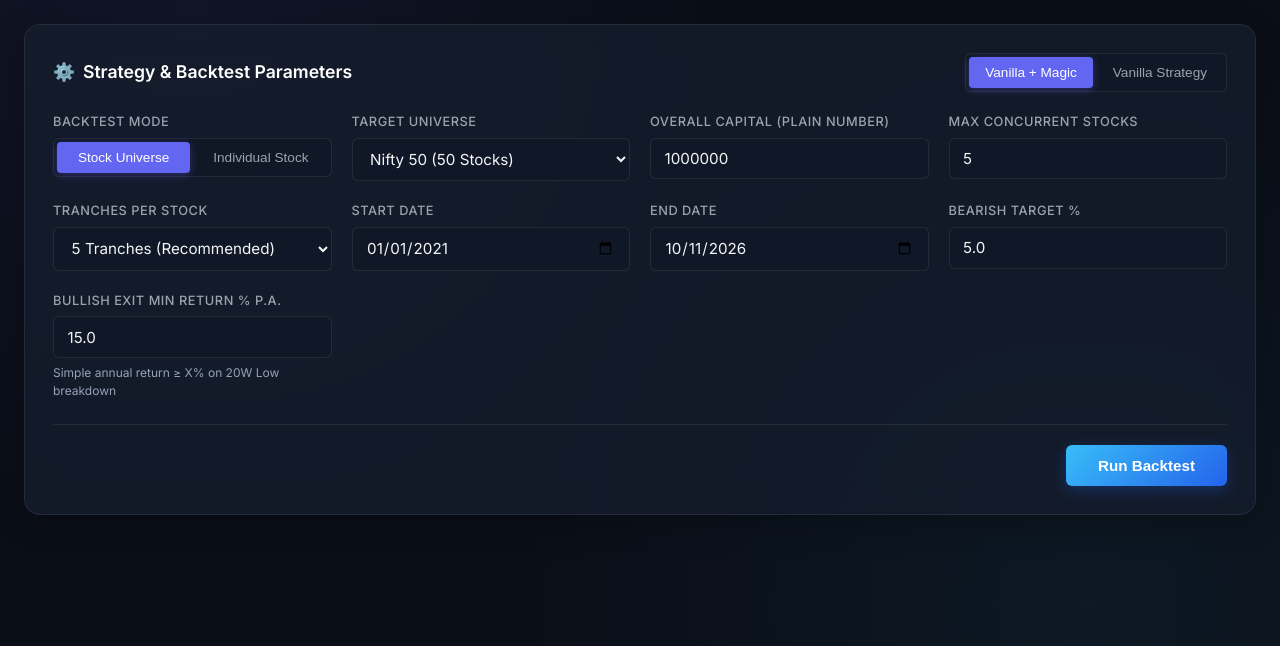
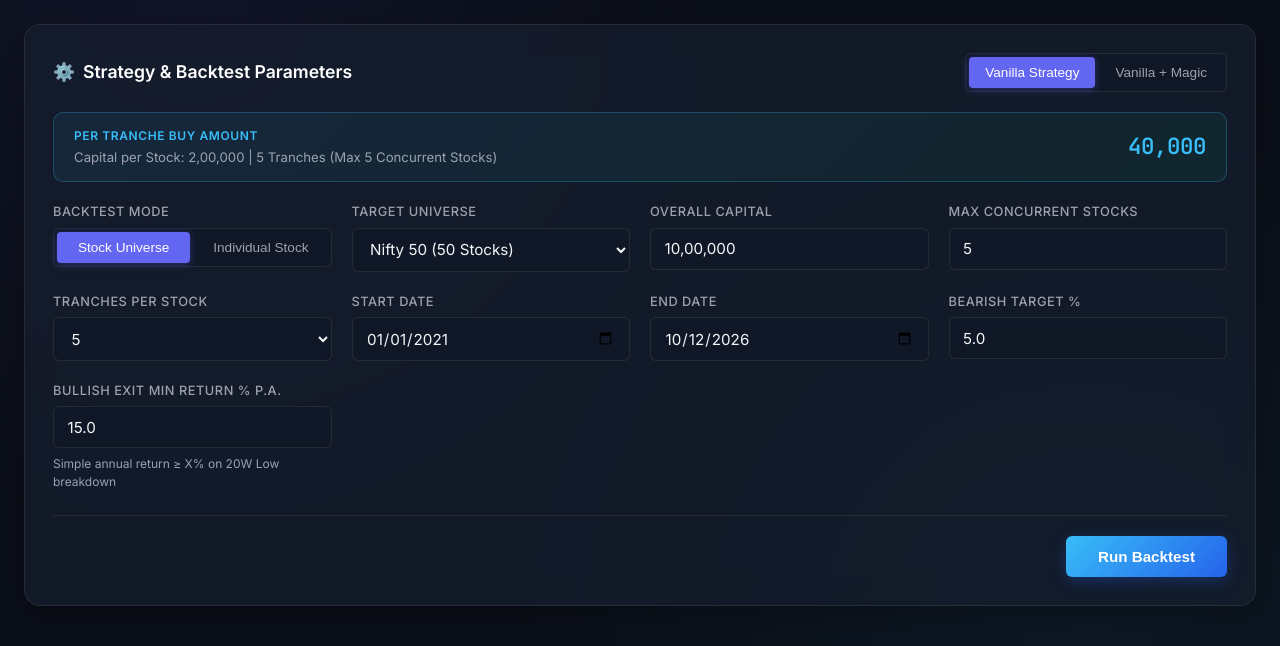
Before and after one commit to Fulera2021/Darvas-Bearish-Bullish-combo, a FastAPI app: page / in a window 1280 px wide. Shown: the part 77-723 px from the top of the page. Run offline with FastAPI, Linux system fonts and the light colour scheme.

Commit message:
feat: enhance UI with Indian currency formatting, per tranche buy box, dynamic yesterday date, default vanilla, and remove win rate KPI

```diff
--- a/web/app.py
+++ b/web/app.py
@@ -42,12 +42,12 @@ EXPORT_CACHE: Dict[str, Any] = {}
 
 class BacktestRequest(BaseModel):
     mode: str = Field(default="stock", description="'stock' or 'universe'")
-    variant: str = Field(default="magic", description="'vanilla' or 'magic'")
+    variant: str = Field(default="vanilla", description="'vanilla' or 'magic'")
     symbol: Optional[str] = Field(default="RELIANCE", description="Ticker symbol for individual stock")
     universe: Optional[str] = Field(default="Nifty 50", description="Universe name")
     total_capital: float = Field(default=1000000.0, ge=1000.0)
     max_active_stocks: int = Field(default=5, ge=1, le=50)
-    num_parts: int = Field(default=5, ge=1, le=5)
+    num_parts: int = Field(default=5, ge=2, le=5)
     start_date: str = Field(default="2021-01-01")
     end_date: str = Field(default="2026-10-11")
     target_pct: float = Field(default=5.0, gt=0.0, le=100.0)
--- a/web/static/css/style.css
+++ b/web/static/css/style.css
@@ -141,6 +141,47 @@ body {
   display: flex;
   align-items: center;
   gap: 0.5rem;
+}
+
+/* Per Tranche Calculation Box */
+.tranche-calc-box {
+  background: linear-gradient(135deg, rgba(56, 189, 248, 0.08) 0%, rgba(16, 185, 129, 0.08) 100%);
+  border: 1px solid rgba(56, 189, 248, 0.25);
+  border-radius: var(--radius-md);
+  padding: 0.85rem 1.25rem;
+  margin-bottom: 1.25rem;
+  display: flex;
+  align-items: center;
+  justify-content: space-between;
+  flex-wrap: wrap;
+  gap: 0.75rem;
+}
+
+.tranche-calc-left {
+  display: flex;
+  flex-direction: column;
+  gap: 0.2rem;
+}
+
+.tranche-calc-title {
+  font-size: 0.75rem;
+  font-weight: 600;
+  text-transform: uppercase;
+  letter-spacing: 0.05em;
+  color: var(--accent-cyan);
+}
+
+.tranche-calc-sub {
+  font-size: 0.825rem;
+  color: var(--text-muted);
+}
+
+.tranche-calc-amount {
+  font-family: var(--font-mono);
+  font-size: 1.4rem;
+  font-weight: 700;
+  color: #38bdf8;
+  letter-spacing: -0.02em;
 }
 
 /* Form Grid */
--- a/web/static/js/app.js
+++ b/web/static/js/app.js
@@ -4,11 +4,31 @@
 
 let state = {
   mode: 'universe',          // 'universe' or 'stock'
-  variant: 'magic',          // 'magic' or 'vanilla'
+  variant: 'vanilla',         // 'vanilla' (default) or 'magic'
   lastRunId: null,
   lastRunData: null,
   activeTab: 'summary'
 };
+
+function formatIndianNumber(num) {
+  if (isNaN(num) || num === null || num === undefined) return '0';
+  return new Intl.NumberFormat('en-IN', { maximumFractionDigits: 0 }).format(Math.floor(num));
+}
+
+function parseIndianNumber(str) {
+  if (!str) return 0;
+  const clean = String(str).replace(/[^\d]/g, '');
+  return parseInt(clean, 10) || 0;
+}
+
+function getYesterdayDateStr() {
+  const d = new Date();
+  d.setDate(d.getDate() - 1);
+  const yyyy = d.getFullYear();
+  const mm = String(d.getMonth() + 1).padStart(2, '0');
+  const dd = String(d.getDate()).padStart(2, '0');
+  return `${yyyy}-${mm}-${dd}`;
+}
 
 document.addEventListener('DOMContentLoaded', () => {
   initVariantToggle();
@@ -51,8 +71,33 @@ function initModeToggle() {
         universeGroup.classList.remove('d-none');
         maxStocksGroup.classList.remove('d-none');
       }
+      updateTrancheCalcBox();
     });
   });
+}
+
+function updateTrancheCalcBox() {
+  const capInput = document.getElementById('total-capital');
+  const totalCap = capInput ? parseIndianNumber(capInput.value) : 1000000;
+  const numParts = parseInt(document.getElementById('num-parts')?.value, 10) || 5;
+  const maxStocks = parseInt(document.getElementById('max-stocks')?.value, 10) || 5;
+
+  let perTranche = 0;
+  let subText = '';
+
+  if (state.mode === 'stock') {
+    perTranche = Math.floor(totalCap / numParts);
+    subText = `Total Capital: ${formatIndianNumber(totalCap)} split into ${numParts} Tranches`;
+  } else {
+    const perStock = Math.floor(totalCap / maxStocks);
+    perTranche = Math.floor(perStock / numParts);
+    subText = `Capital per Stock: ${formatIndianNumber(perStock)} | ${numParts} Tranches (Max ${maxStocks} Concurrent Stocks)`;
+  }
+
+  const amtEl = document.getElementById('tranche-calc-amount');
+  const subEl = document.getElementById('tranche-calc-sub');
+  if (amtEl) amtEl.textContent = formatIndianNumber(perTranche);
+  if (subEl) subEl.textContent = subText;
 }
 
 function initChips() {
@@ -99,15 +144,39 @@ function initForm() {
   const spinner = document.getElementById('run-spinner');
   const btnText = document.getElementById('run-btn-text');
 
+  // Dynamic Yesterday End Date
+  const endDateInput = document.getElementById('end-date');
+  if (endDateInput) {
+    const yestStr = getYesterdayDateStr();
+    endDateInput.value = yestStr;
+    endDateInput.max = yestStr;
+  }
+
+  // Indian Number Format for Total Capital
+  const capitalInput = document.getElementById('total-capital');
+  if (capitalInput) {
+    capitalInput.value = formatIndianNumber(parseIndianNumber(capitalInput.value));
+    capitalInput.addEventListener('input', () => {
+      const raw = parseIndianNumber(capitalInput.value);
+      capitalInput.value = raw > 0 ? formatIndianNumber(raw) : '';
+      updateTrancheCalcBox();
+    });
+  }
+
+  // Listeners for live recalculation of per tranche buy amount box
+  document.getElementById('num-parts')?.addEventListener('change', updateTrancheCalcBox);
+  document.getElementById('max-stocks')?.addEventListener('input', updateTrancheCalcBox);
+  updateTrancheCalcBox();
+
   form.addEventListener('submit', async (e) => {
     e.preventDefault();
 
     // Collect parameters
-    const totalCapital = parseFloat(document.getElementById('total-capital').value) || 1000000;
+    const totalCapital = parseIndianNumber(document.getElementById('total-capital').value) || 1000000;
     const maxStocks = parseInt(document.getElementById('max-stocks').value, 10) || 5;
     const numParts = parseInt(document.getElementById('num-parts').value, 10) || 5;
     const startDate = document.getElementById('start-date').value || '2021-01-01';
-    const endDate = document.getElementById('end-date').value || '2026-10-11';
+    const endDate = document.getElementById('end-date').value || getYesterdayDateStr();
     const targetPct = parseFloat(document.getElementById('target-pct').value) || 5.0;
     const bullishMinReturn = parseFloat(document.getElementById('bullish-min-return').value) || 15.0;
 
@@ -207,7 +276,8 @@ function renderResults(data) {
 
   document.getElementById('kpi-return-pct').textContent = `${formatNum(sum.total_portfolio_return_pct)}%`;
   document.getElementById('kpi-deployed-xirr').textContent = `${formatNum(sum.deployed_xirr_pct)}%`;
-  document.getElementById('kpi-win-rate').textContent = `${formatNum(sum.win_rate_pct)}%`;
+  const winRateEl = document.getElementById('kpi-win-rate');
+  if (winRateEl) winRateEl.textContent = `${formatNum(sum.win_rate_pct)}%`;
   document.getElementById('kpi-drawdown').textContent = `${formatNum(sum.max_drawdown_pct)}%`;
   document.getElementById('kpi-trades-count').textContent = `${sum.completed_trades} / ${sum.total_trades}`;
 
--- a/web/templates/index.html
+++ b/web/templates/index.html
@@ -34,9 +34,18 @@
         <h2 class="panel-title"><span>⚙️</span> Strategy & Backtest Parameters</h2>
         <!-- Strategy Variant Selector -->
         <div class="toggle-group">
-          <button type="button" class="toggle-btn variant-toggle-btn active" data-variant="magic">Vanilla + Magic</button>
-          <button type="button" class="toggle-btn variant-toggle-btn" data-variant="vanilla">Vanilla Strategy</button>
+          <button type="button" class="toggle-btn variant-toggle-btn active" data-variant="vanilla">Vanilla Strategy</button>
+          <button type="button" class="toggle-btn variant-toggle-btn" data-variant="magic">Vanilla + Magic</button>
         </div>
+      </div>
+
+      <!-- Per Tranche Allocation Box -->
+      <div class="tranche-calc-box" id="tranche-calc-box">
+        <div class="tranche-calc-left">
+          <span class="tranche-calc-title">Per Tranche Buy Amount</span>
+          <span class="tranche-calc-sub" id="tranche-calc-sub">Capital per Stock: 2,00,000 | 5 Tranches (Max 5 Concurrent Stocks)</span>
+        </div>
+        <div class="tranche-calc-amount" id="tranche-calc-amount">40,000</div>
       </div>
 
       <form id="backtest-form">
@@ -76,8 +85,8 @@
 
           <!-- Overall Capital -->
           <div class="form-group">
-            <label class="form-label" for="total-capital">Overall Capital (Plain Number)</label>
-            <input type="number" id="total-capital" class="form-control" value="1000000" step="10000" min="10000">
+            <label class="form-label" for="total-capital">Overall Capital</label>
+            <input type="text" id="total-capital" class="form-control" value="10,00,000" inputmode="numeric" placeholder="e.g. 10,00,000">
           </div>
 
           <!-- Max Active Stocks (Portfolio concurrency) -->
@@ -90,11 +99,10 @@
           <div class="form-group">
             <label class="form-label" for="num-parts">Tranches per Stock</label>
             <select id="num-parts" class="form-select">
-              <option value="1">1 Tranche</option>
-              <option value="2">2 Tranches</option>
-              <option value="3">3 Tranches</option>
-              <option value="4">4 Tranches</option>
-              <option value="5" selected>5 Tranches (Recommended)</option>
+              <option value="2">2</option>
+              <option value="3">3</option>
+              <option value="4">4</option>
+              <option value="5" selected>5</option>
             </select>
           </div>
 
@@ -183,12 +191,6 @@
           <div class="kpi-title">XIRR %</div>
           <div class="kpi-value" id="kpi-deployed-xirr">-</div>
           <div class="kpi-sub">Annualized return on deployed cash</div>
-        </div>
-
-        <div class="kpi-card">
-          <div class="kpi-title">Win Rate %</div>
-          <div class="kpi-value" id="kpi-win-rate">-</div>
-          <div class="kpi-sub">Target exit accuracy</div>
         </div>
 
         <div class="kpi-card">
```
Also changed, not shown: 1 other file.
